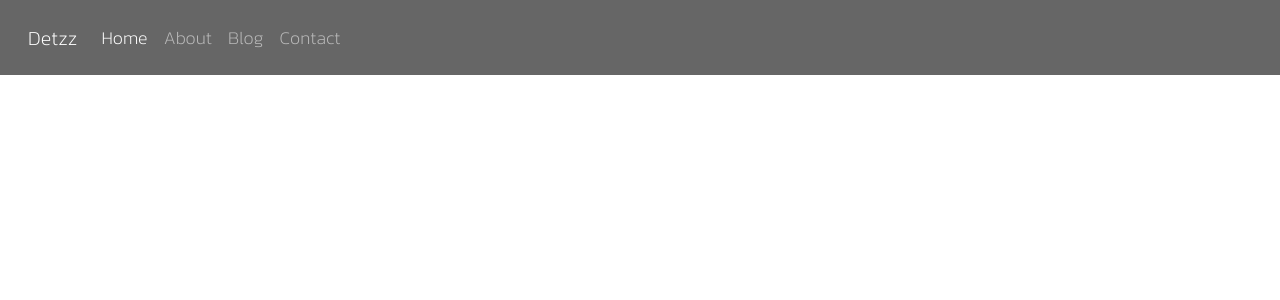
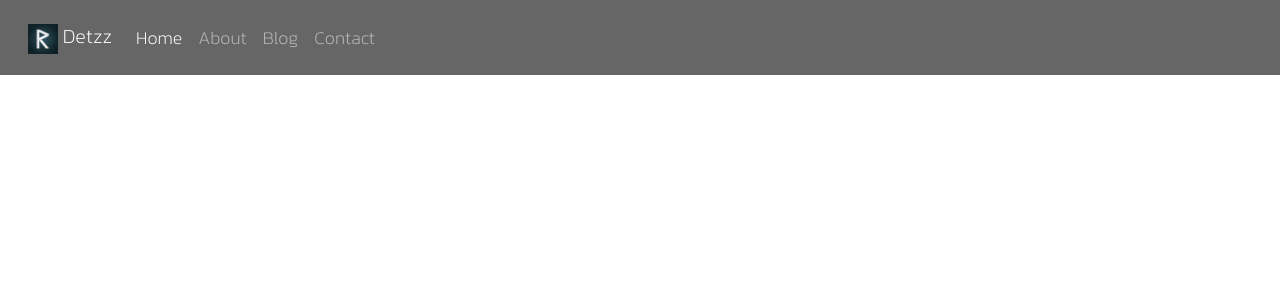
Before and after one commit to dethMastery/json-blog, a PHP site: page / in a window 1280 px wide. Shown: the top 300 px of the page. Run offline with PHP 8.4, Linux system fonts and the light colour scheme.

Commit message:
add logo and part

```diff
--- a/asset/index.css
+++ b/asset/index.css
@@ -22,6 +22,12 @@ article {
 }
 
 
+/* Header */
+
+
+/* Footer */
+
+
 /* Color */
 
 .bg-alpha {
--- a/index.php
+++ b/index.php
@@ -6,6 +6,9 @@
     <meta http-equiv="X-UA-Compatible" content="IE=edge">
     <meta name="viewport" content="width=device-width, initial-scale=1.0">
     <title>Blog | Detzz.In.Th</title>
+
+    <!-- Favicon -->
+    <link rel="shortcut icon" href="asset/logo.png" type="image/x-icon">
 
     <!-- Main Css -->
     <link rel="stylesheet" href="asset/index.css">
@@ -22,7 +25,7 @@
     <!-- Nav -->
     <nav class="navbar navbar-expand-lg navbar-dark bg-alpha p-3">
         <div class="container-fluid">
-            <a class="navbar-brand" href="#">Detzz</a>
+            <a class="navbar-brand" href="#"><img src="asset/logo.png" alt="logo" srcset="asset/logo.png" width="30px" height="auto"> Detzz</a>
             <button class="navbar-toggler" type="button" data-bs-toggle="collapse" data-bs-target="#navbarSupportedContent" aria-controls="navbarSupportedContent" aria-expanded="false" aria-label="Toggle navigation">
                 <span class="navbar-toggler-icon"></span>
             </button>
@@ -44,6 +47,11 @@
             </div>
         </div>
     </nav>
+
+    <!-- Header Part -->
+    <header>
+
+    </header>
 
     <!-- Footer-->
     <footer>
```
Also changed, not shown: asset/logo.png (added).
